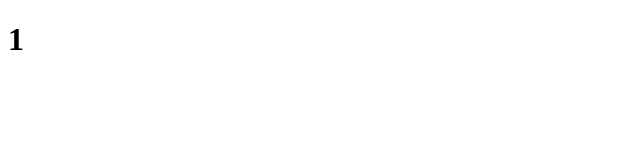
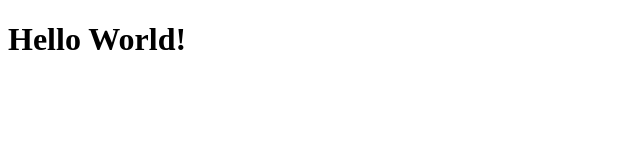
Before and after one commit to DevFariz/Test, a plain HTML site: page Project1/index.html in a window 1280 px wide. Shown: the whole page, without its empty margins (0-640 px from the left). Drawn offline with Linux system fonts and the light colour scheme.

Commit message:
fix: modify text content of h1

```diff
--- a/Project1/index.html
+++ b/Project1/index.html
@@ -7,7 +7,7 @@
     <title>Document</title>
 </head>
 <body>
-    <h1>1</h1>
+    <h1>Hello World!</h1>
     <script src="./js/scripts.js"></script>
 </body>
 </html>
```
